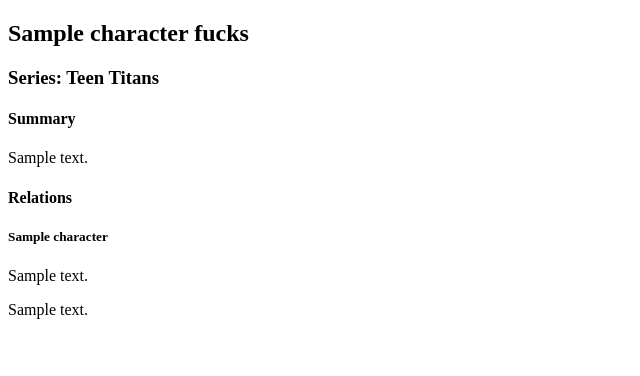
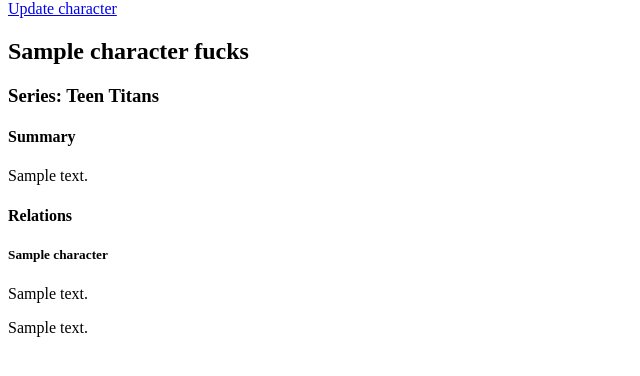
Before and after one commit to ctiller15/dhf-website, a Django app: a page that uses dhf_website/characters/templates/character_page.html in a window 1280 px wide. Shown: the part 62-438 px from the top of the page, without its empty margins (0-640 px from the left). Run offline with Django 3.2, Linux system fonts and the light colour scheme; data comes from the database, SQL or seed files in the repository; tables that the repository leaves empty hold one stand-in row (values such as "Sample post"); parts of the project's set-up code (start-up, migrations or seed data) failed here and were passed over.

Commit message:
Create update page and prepopulate with prior character data

```diff
--- a/dhf_website/characters/templates/character_page.html
+++ b/dhf_website/characters/templates/character_page.html
@@ -2,6 +2,7 @@
 
 {% block content %}
 
+<a href="{% url 'character_update' %}?character_id={{ results.id }}">Update character</a>
 <h2>{{ results.name }} {{ results.f_status_text }}</h2>
 
 <h3>Series: {{ results.series }}</h3>
--- a/dhf_website/characters/urls.py
+++ b/dhf_website/characters/urls.py
@@ -1,9 +1,10 @@
 from django.urls import path
-from characters.views import character_page, character_creation_page, character_list
+from characters.views import character_page, character_creation_page, character_list, character_update
 
 urlpatterns = [
     path('create/', character_creation_page, name='character_creation_page'),
     path('list/', character_list, name='character_list'),
+    path('update', character_update, name='character_update'),
     path('char-id-<int:character_id>/', character_page, name='character_page'),
     path('<str:character_name>/', character_page, name='character_page')
 ]
--- a/dhf_website/characters/views.py
+++ b/dhf_website/characters/views.py
@@ -107,6 +107,7 @@ def character_page(request, character_name=None, character_id=None):
 
         context = {
             'name': character['name'],
+            'id': character['id'],
             'f_status_text': calculate_f_status_text(character['f_status__name']),
             'f_status': character['f_status__name'],
             'series': character['series__name'],
@@ -132,3 +133,73 @@ def character_list(request):
         characters = Character.objects.all()
 
         return render(request, 'character_list_page.html', context={ 'results': characters })
+
+def character_update(request):
+    if request.method == 'GET':
+
+        character_id = request.GET.get('character_id')
+
+        character = None
+
+        character = Character.objects \
+            .filter(id=character_id) \
+            .values('id', 'name', 'f_status__name', 'f_status__id', 'series__id', 'series__name', 'summary') \
+            .first()
+
+        relations = ( CharacterRelation.objects \
+            .filter(character_1__id=character['id']) \
+            .values('relation_summary', character_name=F('character_2__name'), character_id=F('character_2__id')) ) \
+            .union(CharacterRelation.objects \
+            .filter(character_2__id=character['id']) \
+                   .values('relation_summary', character_name=F('character_1__name'), character_id=F('character_1__id')))
+
+        references = CharacterReference.objects \
+            .filter(character=character['id']) \
+            .values('text')
+
+        RelationsFormSet = formset_factory(RelationForm, extra=len(relations))
+        ReferencesFormSet = formset_factory(ReferenceForm, extra=len(references))
+
+        relations_formset = RelationsFormSet(
+            prefix='relations_form',
+            initial=[
+                {
+                    'character_name': relation['character_name'],
+                    'summary': relation['relation_summary'],
+                    'character_id': relation['character_id']
+                } for relation in relations
+            ]
+        )
+
+        references_formset = ReferencesFormSet(
+            prefix="references_form",
+            initial=[
+                {
+                    'title': reference['text']
+                } for reference in references
+            ]
+        )
+
+        form = CharacterCreationForm(initial={
+            'character_name': character['name'],
+            'character_series': character['series__name'],
+            'character_series_id': character['series__id'],
+            'f_status': character['f_status__id'],
+            'summary': character['summary'],
+        })
+
+        context = {
+            'form': form,
+            'relations_form': relations_formset,
+            'references_form': references_formset,
+            'name': character['name'],
+            'id': character['id'],
+            'f_status_text': calculate_f_status_text(character['f_status__name']),
+            'f_status': character['f_status__name'],
+            'series': character['series__name'],
+            'summary': character['summary'],
+            'relations': relations,
+            'references': references,
+        }
+
+        return render(request, 'character_update_page.html', context={ 'results': context })
```
Also changed, not shown: dhf_website/characters/templates/character_update_page.html (added, +28 -0 lines), dhf_website/characters/tests.py (+12 -0 lines).
